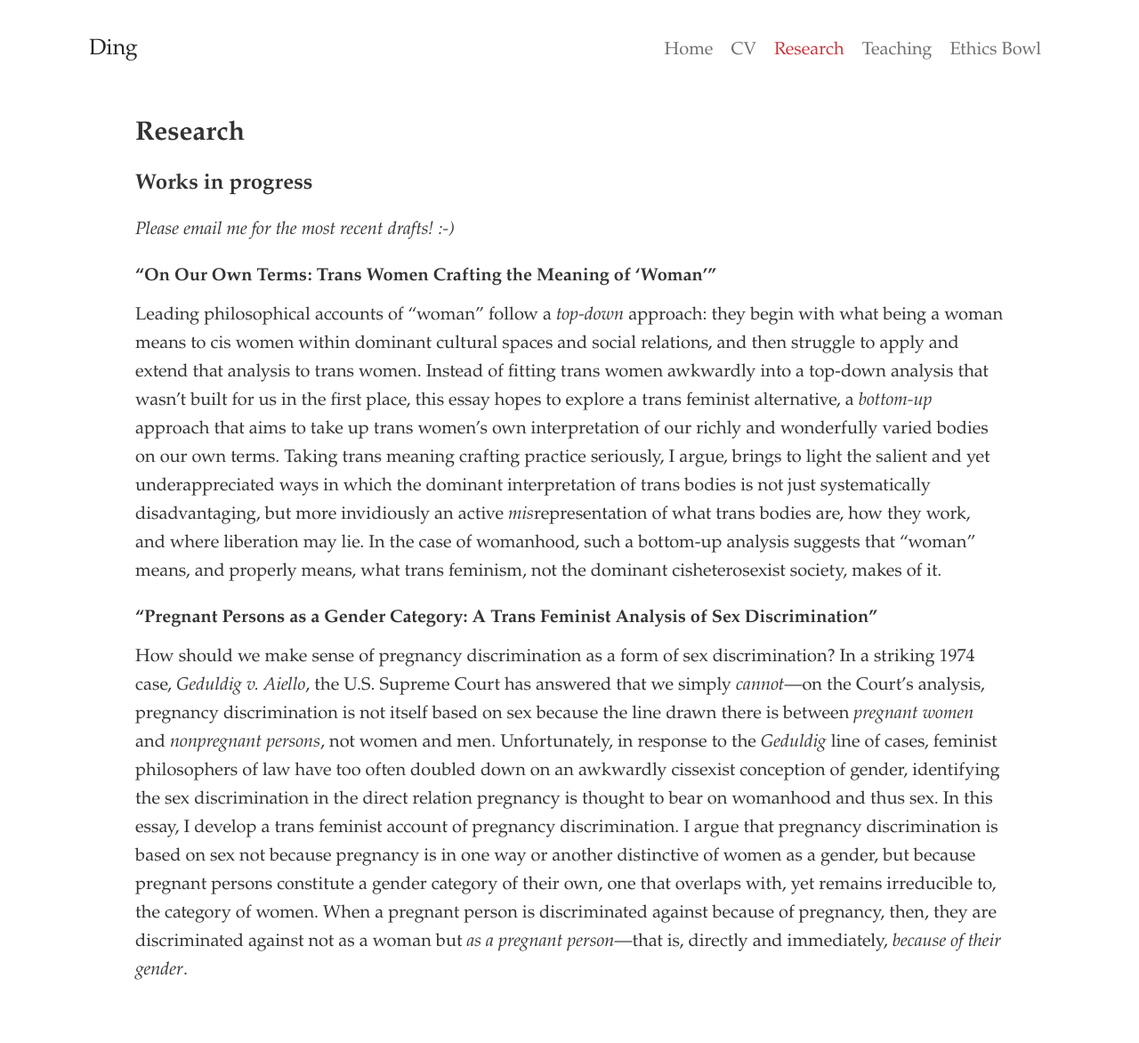
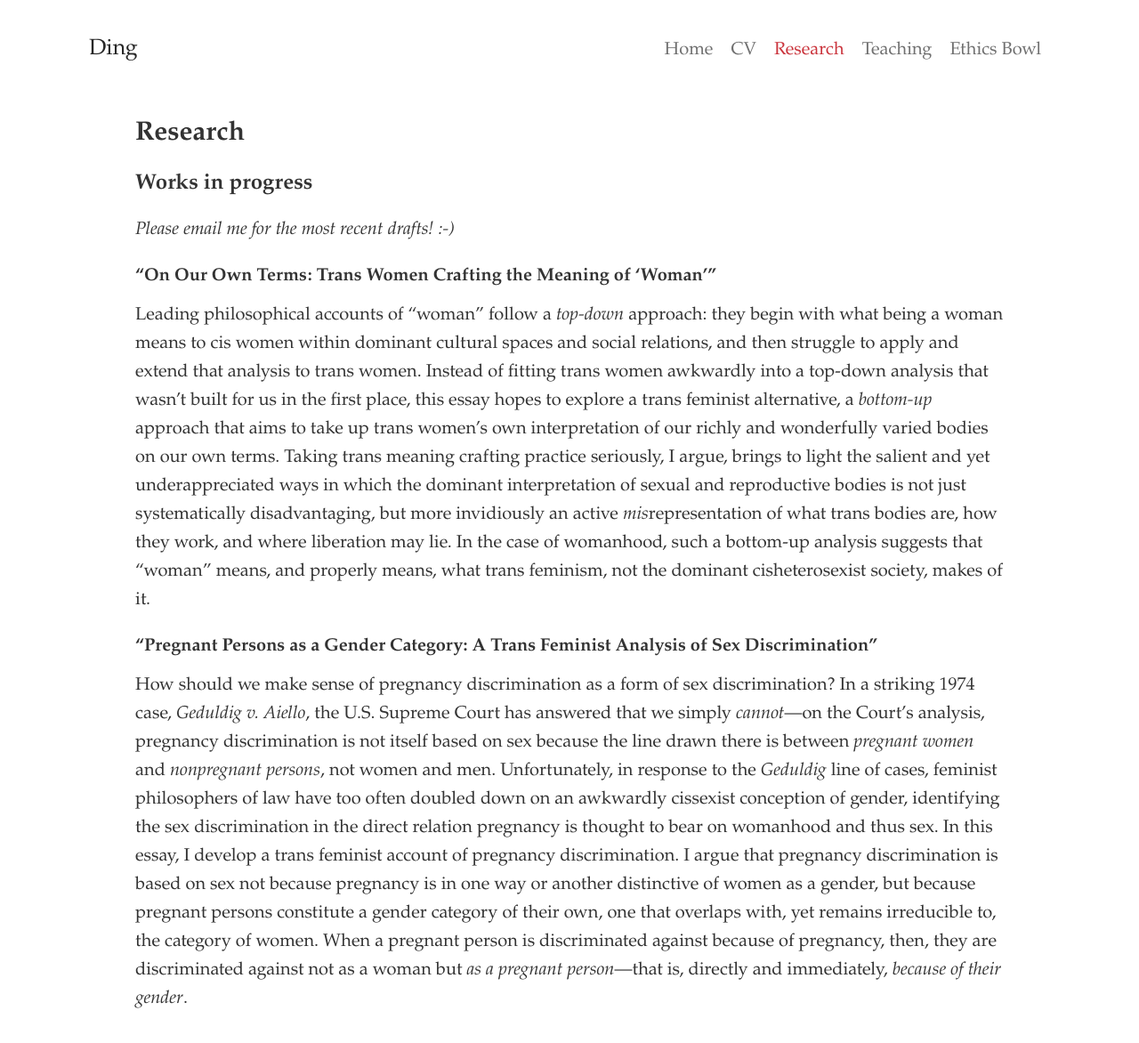
Before and after one commit to dingherself/dingherself.github.io, a Jekyll site: the page built from research.md, in a window 1280 px wide and 1218 px high. Shown: the top 1172 px of the window at 89% size. Built offline with Jekyll 4.4.1, drawn with Linux system fonts in a browser that asks for light colours; nearby versions of some CDN libraries; some web fonts are replaced.

Commit message:
small improvement

```diff
--- a/research.md
+++ b/research.md
@@ -14,7 +14,7 @@
 
 ### “On Our Own Terms: Trans Women Crafting the Meaning of ‘Woman’”
 
-Leading philosophical accounts of “woman” follow a *top-down* approach: they begin with what being a woman means to cis women within dominant cultural spaces and social relations, and then struggle to apply and extend that analysis to trans women. Instead of fitting trans women awkwardly into a top-down analysis that wasn’t built for us in the first place, this essay hopes to explore a trans feminist alternative, a *bottom-up* approach that aims to take up trans women’s own interpretation of our richly and wonderfully varied bodies on our own terms. Taking trans meaning crafting practice seriously, I argue, brings to light the salient and yet underappreciated ways in which the dominant interpretation of trans bodies is not just systematically disadvantaging, but more invidiously an active *mis*representation of what trans bodies are, how they work, and where liberation may lie. In the case of womanhood, such a bottom-up analysis suggests that “woman” means, and properly means, what trans feminism, not the dominant cisheterosexist society, makes of it.
+Leading philosophical accounts of “woman” follow a *top-down* approach: they begin with what being a woman means to cis women within dominant cultural spaces and social relations, and then struggle to apply and extend that analysis to trans women. Instead of fitting trans women awkwardly into a top-down analysis that wasn’t built for us in the first place, this essay hopes to explore a trans feminist alternative, a *bottom-up* approach that aims to take up trans women’s own interpretation of our richly and wonderfully varied bodies on our own terms. Taking trans meaning crafting practice seriously, I argue, brings to light the salient and yet underappreciated ways in which the dominant interpretation of sexual and reproductive bodies is not just systematically disadvantaging, but more invidiously an active *mis*representation of what trans bodies are, how they work, and where liberation may lie. In the case of womanhood, such a bottom-up analysis suggests that “woman” means, and properly means, what trans feminism, not the dominant cisheterosexist society, makes of it.
 
 ### “Pregnant Persons as a Gender Category: A Trans Feminist Analysis of Sex Discrimination”
 
```
